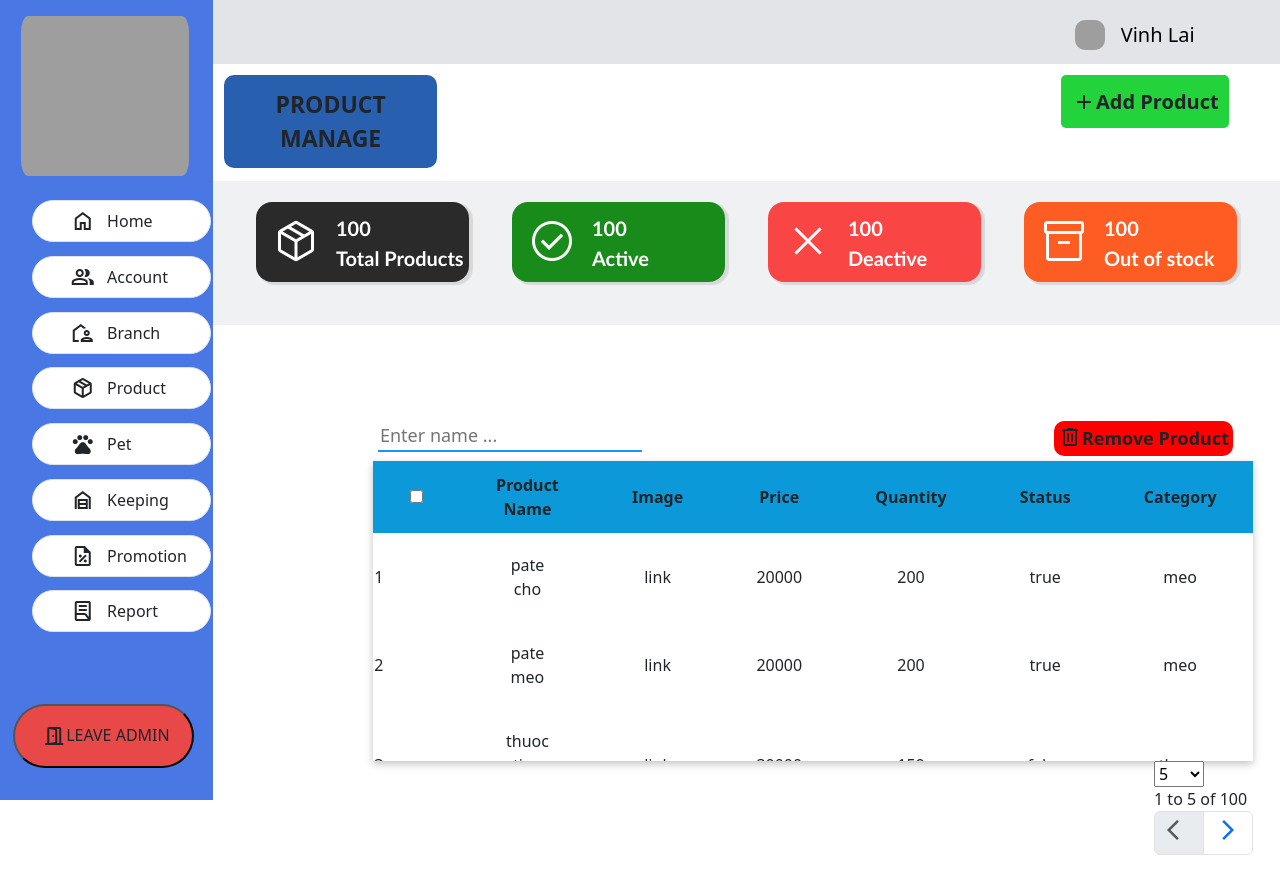
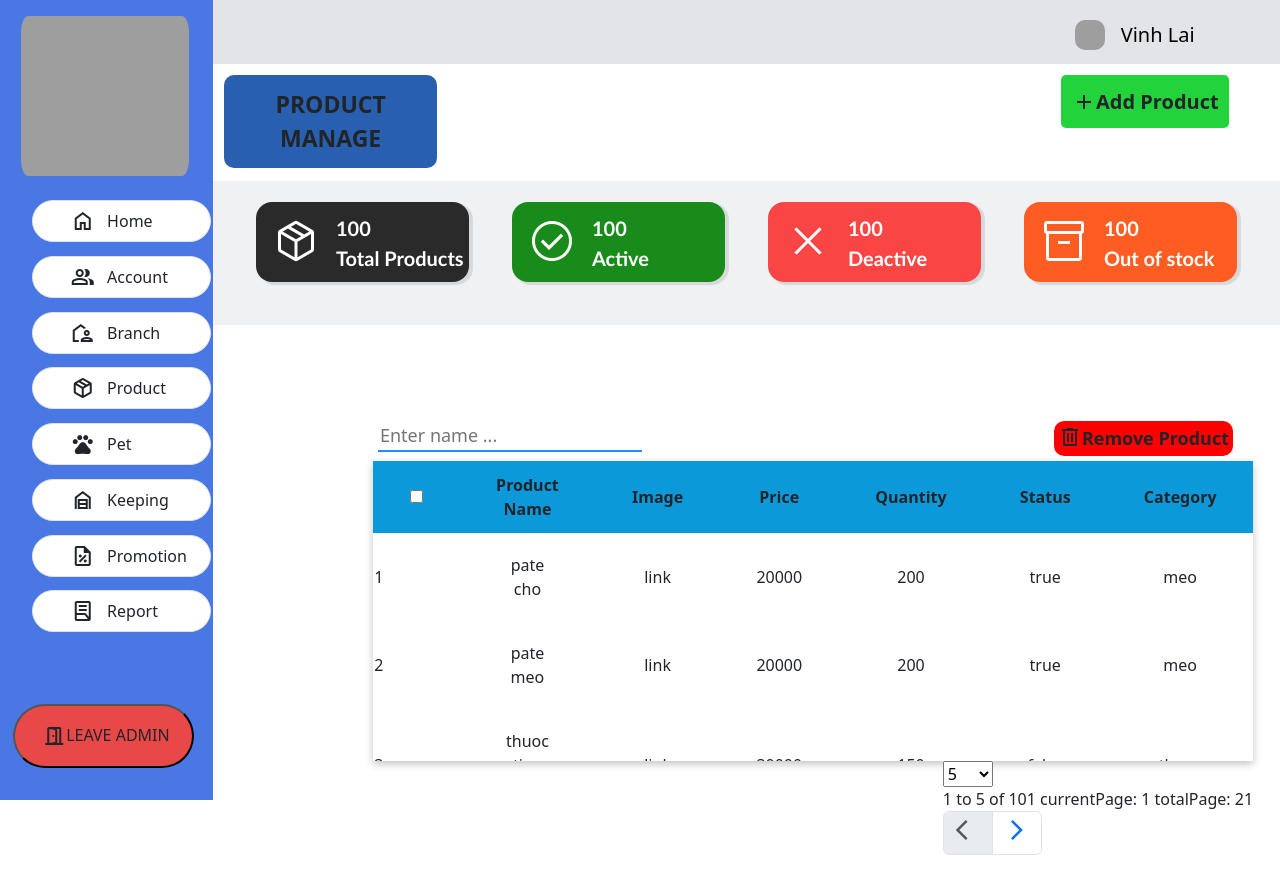
Before and after one commit to VinhIT1609/PetShop, an Angular app: page /Admin/Product in a window 1280 px wide. Shown: the top 871 px of the page. Built offline with nearby package versions, Linux system fonts and the light colour scheme; grey boxes are pictures that could not be loaded.

Commit message:
update pagination almost done - note: fix resize custom table

```diff
--- a/src/app/components/admin/main_page/main/master_option/product/masterProduct/masterProduct.component.ts
+++ b/src/app/components/admin/main_page/main/master_option/product/masterProduct/masterProduct.component.ts
@@ -930,6 +930,14 @@ export class MasterProductComponent implements OnInit {
       quantity: 200,
       status: true,
       category: 'meo'
+    },{
+      id: 2,
+      name: 'pate meo',
+      image: 'link',
+      price: 20000,
+      quantity: 200,
+      status: true,
+      category: 'meo'
     },
 
   ];
--- a/src/app/customUI/pagination/pagination.component.html
+++ b/src/app/customUI/pagination/pagination.component.html
@@ -1,10 +1,15 @@
 <div class="box_pagination">
-  <select name="" id="" #optionPerPage (change)="changePerPage()">
+  <select
+    name=""
+    id=""
+    #optionPerPage
+    (change)="changeItemPerPage(optionPerPage.value)"
+  >
     <ng-container *ngFor="let ippage of itemPerPageArray">
       <option [value]="ippage">{{ ippage }}</option>
     </ng-container>
   </select>
-  <div>{{ itemStart }} to {{ itemEnd }} of {{ totalItems }}</div>
+  <div>{{ itemStart }} to {{ itemEnd }} of {{ totalItems }} currentPage: {{currentPage}} totalPage: {{totalPages}}</div>
   <nav>
     <ul class="pagination" style="cursor: pointer">
       <li class="page-item">
--- a/src/app/customUI/pagination/pagination.component.ts
+++ b/src/app/customUI/pagination/pagination.component.ts
@@ -10,11 +10,11 @@ export class PaginationComponent implements OnInit {
   @Input() currentPage: any; // trang hien tai
   @Input() itemPerPage: any; // sl item 1 trang
   @Output() onClick: EventEmitter<number> = new EventEmitter<number>();
-  @Input() firstData: any;
   @Input() itemStart: any;
   @Input() itemEnd: any = 1;
   @Input() itemPerPageArray: any[] = [];
   @Output() emitCurr: EventEmitter<any> = new EventEmitter<any>();
+  @Output() emitItemPerPage: EventEmitter<string> = new EventEmitter<string>();
   totalPages = 0; // tong so trang
   pages: number[] = [];
 
@@ -36,14 +36,19 @@ export class PaginationComponent implements OnInit {
   previousClicked() {
     this.itemStart = this.itemStart - this.itemPerPage;
     this.itemEnd = this.itemEnd - this.itemPerPage;
+    console.log(this.itemStart, this.itemEnd);
   }
   nextClicked() {
     this.itemStart = this.itemEnd + 1;
     this.itemEnd = this.itemStart + this.itemPerPage - 1;
+    console.log(this.itemStart, this.itemEnd);
   }
 
-  changePerPage(){
-    this.emitCurr.emit(1);
-    console.log(1);
+  changeItemPerPage(value: string) {
+    this.emitCurr.emit(1); // first current per page
+    this.emitItemPerPage.emit(value);
+    this.itemStart = 1; //gan lai itemStart
+    this.itemEnd = parseInt(value);// gan lai itemEnd
+    this.totalPages = Math.ceil(this.totalItems / parseInt(value)); // gan lai totalPages khi thay doi perpage
   }
 }
--- a/src/app/customUI/tableCustom/tableCustom.component.html
+++ b/src/app/customUI/tableCustom/tableCustom.component.html
@@ -27,8 +27,8 @@
   [itemPerPage]="itemPerPageTable"
   [currentPage]="currentPageTable"
   (onClick)="changePage($event)"
-  [firstData]="tableContents"
   [itemPerPageArray]="itemPerPageArrayTable"
   (emitCurr)="bindCurr($event)"
+  (emitItemPerPage)="bindPerPage($event)"
   ></app-pagination>
 </div>
--- a/src/app/customUI/tableCustom/tableCustom.component.ts
+++ b/src/app/customUI/tableCustom/tableCustom.component.ts
@@ -14,11 +14,12 @@ export class TableCustomComponent implements OnInit {
   @Input() itemPerPageTable: any;
   @Input() currentPageTable: any = 1;
   itemPerPageArrayTable: any[] = [5, 10, 25, 100];
-  constructor() {
+  constructor() {}
+
+  ngOnInit() {
     this.itemPerPageTable = this.itemPerPageArrayTable[0];
   }
 
-  ngOnInit() {}
   //chia data moi trang
   get paginatedData() {
     const start = (this.currentPageTable - 1) * this.itemPerPageTable;
@@ -28,9 +29,14 @@ export class TableCustomComponent implements OnInit {
   changePage(page: number) {
     this.currentPageTable = page;
   }
-  bindCurr(data: any) {
-    console.log('du lieu bindCurr', data);
-    this.currentPageTable = data;
-    this.paginatedData;
+  bindCurr(changeToFirstCurr: any) {
+    // console.log('du lieu bindCurr', changeToFirstCurr);
+    this.currentPageTable = changeToFirstCurr;
+    this.bindPerPage; // thay currentPage de reset data trong table
+    this.paginatedData; // back data vao talble
+  }
+
+  bindPerPage(newitemPerPage: string) {
+    this.itemPerPageTable = parseInt(newitemPerPage);
   }
 }
```
